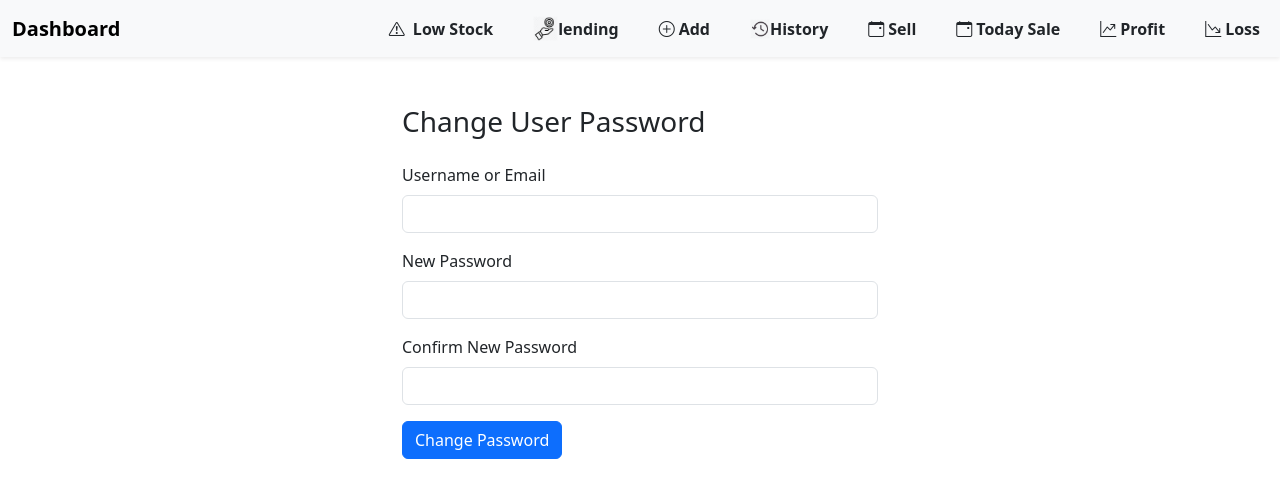
After one commit to ilman00/Bin-Saeed-Pharmacy, a Node server app: page /change-password in a window 1280 px wide. The commit adds this page. Shown: the top 498 px of the page. Run offline with Node 20, Linux system fonts and the light colour scheme; the visitor is signed in with stand-in values (Sample User, id 1); some libraries are stand-ins or nearby versions.

```diff
--- a/app.js
+++ b/app.js
@@ -23,6 +23,7 @@ const deleteProduct = require('./routes/deleteProduct')
 const todaySale = require('./routes/todaySaleRoute')
 const saleReturn = require('./routes/saleReturn')
 const lessStock = require('./routes/lessStock');
+const changePassword = require('./routes/changePassword')
 
 
 app.use(cors());
@@ -37,8 +38,8 @@ app.use(express.json());
 // Static files (CSS, JS, images, etc.)
 app.use(express.static(path.join(__dirname, 'public')));
 
-// const mongodb = 'mongodb://127.0.0.1:27017/pharmacy'
-const mongodb = process.env.MONGODB_URL
+const mongodb = 'mongodb://127.0.0.1:27017/pharmacy'
+// const mongodb = process.env.MONGODB_URL
 
 app.use(session({
   secret: process.env.SECRET,
@@ -67,7 +68,7 @@ app.use(deleteProduct)
 app.use(todaySale)
 app.use(saleReturn)
 app.use(lessStock)
-
+app.use(changePassword)
 
 app.get('/', (req, res) => {
   const user = req.user
--- a/config/db.js
+++ b/config/db.js
@@ -5,8 +5,8 @@ const connectDB =  () => {
 
 
   try {
-    // const mongodb = 'mongodb://127.0.0.1:27017/pharmacy'
-    const mongodb = process.env.MONGODB_URL
+    const mongodb = 'mongodb://127.0.0.1:27017/pharmacy'
+    // const mongodb = process.env.MONGODB_URL
     mongoose.connect(mongodb);
     console.log('MongoDB connected successfully');
   } catch (err) {
--- a/package.json
+++ b/package.json
@@ -11,6 +11,7 @@
   "license": "ISC",
   "description": "",
   "dependencies": {
+    "bcrypt": "^5.1.1",
     "bcryptjs": "^3.0.2",
     "connect-mongo": "^5.1.0",
     "cors": "^2.8.5",
--- /dev/null
+++ b/routes/changePassword.js
@@ -0,0 +1,74 @@
+const express = require('express');
+const User = require('../models/User'); // Adjust to your actual User model
+const router = express.Router();
+const isAuthenticated = require('../middlewares/auth');
+
+// Middleware to ensure admin access
+// function ensureAdmin(req, res, next) {
+//   if (req.user && req.user.role === 'admin') {
+//     return next();
+//   }
+//   res.status(403).send('Access denied');
+// }
+
+router.get('/change-password', isAuthenticated, (req, res) => {
+  res.render('change_password', { message: null, success: false });
+});
+
+// POST /admin/reset-password
+// Requires the user to be logged in
+router.post('/change-password', async (req, res) => {
+  const { username, newPassword, confirmPassword } = req.body;
+
+  if (!req.user) {
+    return res.status(401).render('change_password', {
+      message: 'You must be logged in to change your password.',
+      success: false
+    });
+  }
+
+  if (!newPassword || !confirmPassword || !username) {
+    return res.render('change_password', {
+      message: 'All fields are required.',
+      success: false
+    });
+  }
+
+  if (newPassword !== confirmPassword) {
+    return res.render('change_password', {
+      message: 'Passwords do not match.',
+      success: false
+    });
+  }
+
+  try {
+    const user = await User.findOne({username});
+    user.setPassword(newPassword, async (err) => {
+      if (err) {
+        // handle error
+        return res.render('change_password', {
+          message: 'Error updating password.',
+          success: false
+        });
+      }
+
+      await user.save();
+
+      return res.render('change_password', {
+        message: 'Password changed successfully.',
+        success: true
+      });
+    });
+
+  } catch (err) {
+    console.error(err);
+    return res.render('change_password', {
+      message: 'Something went wrong.',
+      success: false
+    });
+  }
+});
+
+
+
+module.exports = router;
--- /dev/null
+++ b/views/change_password.ejs
@@ -0,0 +1,51 @@
+<%- include('partials/header') %>
+    </head>
+
+    <body>
+        <%- include('partials/navbar') %>
+
+            <div class="container mt-5" style="max-width: 500px;">
+                <h3 class="mb-4">Change User Password</h3>
+
+                <% if (message) { %>
+                    <div class="alert alert-<%= success ? 'success' : 'danger' %>">
+                        <%= message %>
+                    </div>
+                    <% } %>
+
+                        <form action="/change-password" method="POST">
+                            <div class="mb-3">
+                                <label for="username" class="form-label">Username or Email</label>
+                                <input type="text" class="form-control" id="username" name="username" required>
+                            </div>
+
+                            <div class="mb-3">
+                                <label for="newPassword" class="form-label">New Password</label>
+                                <input type="password" class="form-control" id="newPassword" name="newPassword"
+                                    required>
+                            </div>
+
+                            <div class="mb-3">
+                                <label for="confirmPassword" class="form-label">Confirm New Password</label>
+                                <input type="password" class="form-control" id="confirmPassword" name="confirmPassword"
+                                    required>
+                            </div>
+
+                            <button type="submit" class="btn btn-primary">Change Password</button>
+                        </form>
+            </div>
+
+            <script>
+                // Optional: simple front-end check for matching passwords
+                document.querySelector('form').addEventListener('submit', function (e) {
+                    const pw1 = document.getElementById('newPassword').value;
+                    const pw2 = document.getElementById('confirmPassword').value;
+                    if (pw1 !== pw2) {
+                        alert('Passwords do not match!');
+                        e.preventDefault();
+                    }
+                });
+            </script>
+    </body>
+
+    </html>
--- a/views/partials/header.ejs
+++ b/views/partials/header.ejs
@@ -9,3 +9,5 @@
   <title>Medicine Dashboard</title>
   <link href="https://cdn.jsdelivr.net/npm/bootstrap@5.3.2/dist/css/bootstrap.min.css" rel="stylesheet">
   <link href="https://cdn.jsdelivr.net/npm/bootstrap-icons@1.10.5/font/bootstrap-icons.css" rel="stylesheet">
+<!-- Font Awesome CDN -->
+<link rel="stylesheet" href="https://cdnjs.cloudflare.com/ajax/libs/font-awesome/6.5.0/css/all.min.css" integrity="sha512-H2MZ9Fp9lYP6XPXt8i3Oe0k9tuwEUGhzRgY+y2Q/fUap7nQn8VXo/yVX6HxzMcVD15GpTknBWqKPZeqbkRC0VQ==" crossorigin="anonymous" referrerpolicy="no-referrer" />
--- a/views/receipt.ejs
+++ b/views/receipt.ejs
@@ -105,7 +105,7 @@
   <div>
     <div>Date: <%= new Date(sale.createdAt).toLocaleString() %></div>
     <div>Sale ID: <%= sale._id %></div>
-    <div>Salesperson: <%= sale.username %></div>
+    <div>Salesperson: <%= sale.salesperson.name %></div>
   </div>
 
   <div class="dash"></div>
```
Also changed, not shown: routes/lossRoute.js (+10 -6 lines), views/dashboard.ejs (+11 -2 lines), views/landingPage.ejs (+9 -1 lines), views/login.ejs (+23 -1 lines), 1 other file.
